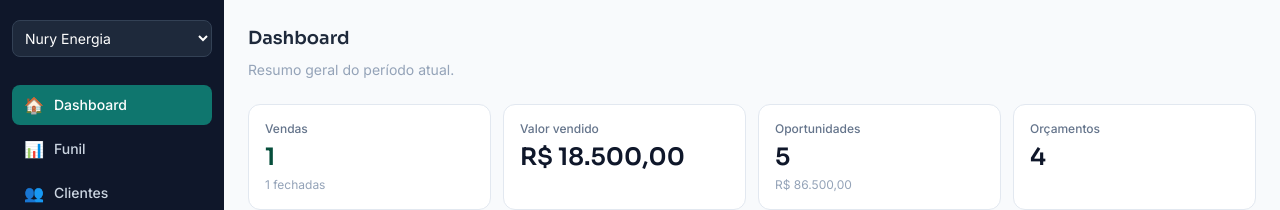
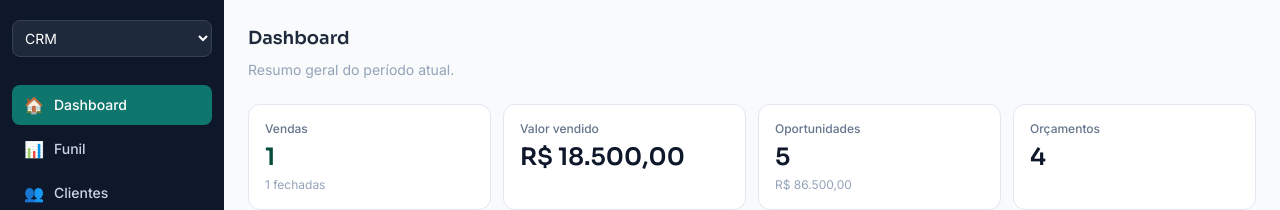
Before and after one commit to yasminslima25255-art/CRM-, a React (Create React App) app: page / in a window 1280 px wide. Shown: the top 210 px of the page. Built offline with nearby package versions, Linux system fonts and the light colour scheme.

Commit message:
Update EMPRESAS array with new company name

```diff
--- a/src/App.tsx
+++ b/src/App.tsx
@@ -31,8 +31,7 @@ if(typeof window!=="undefined"&&!window.storage){window.storage={get:async(key)=
 const STORAGE_PREFIX = "crm-vendas-data";
 
 const EMPRESAS = [
-  { id: "emp1", nome: "Nury Energia" },
-  { id: "emp2", nome: "Litoral Materiais" },
+  { id: "emp1", nome: "CRM" },
 ];
 
 const VENDEDORES = [
```
